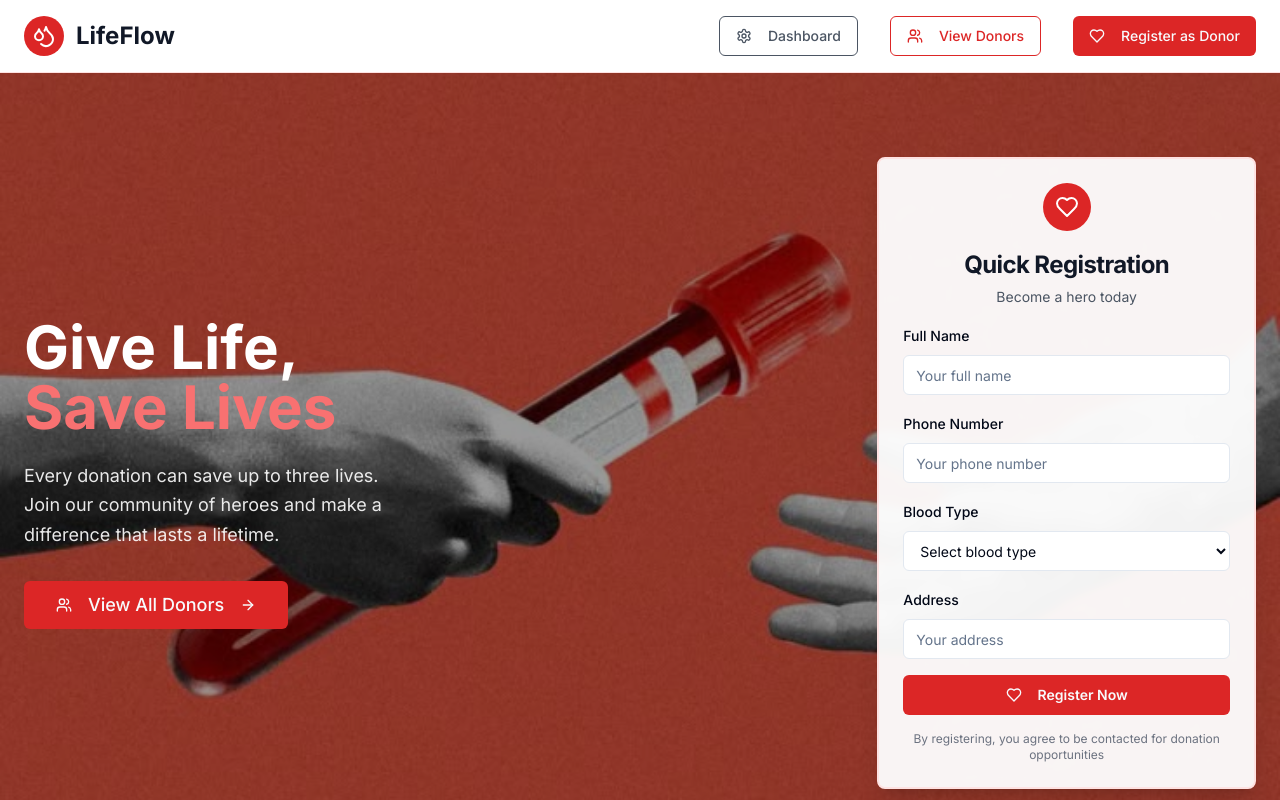
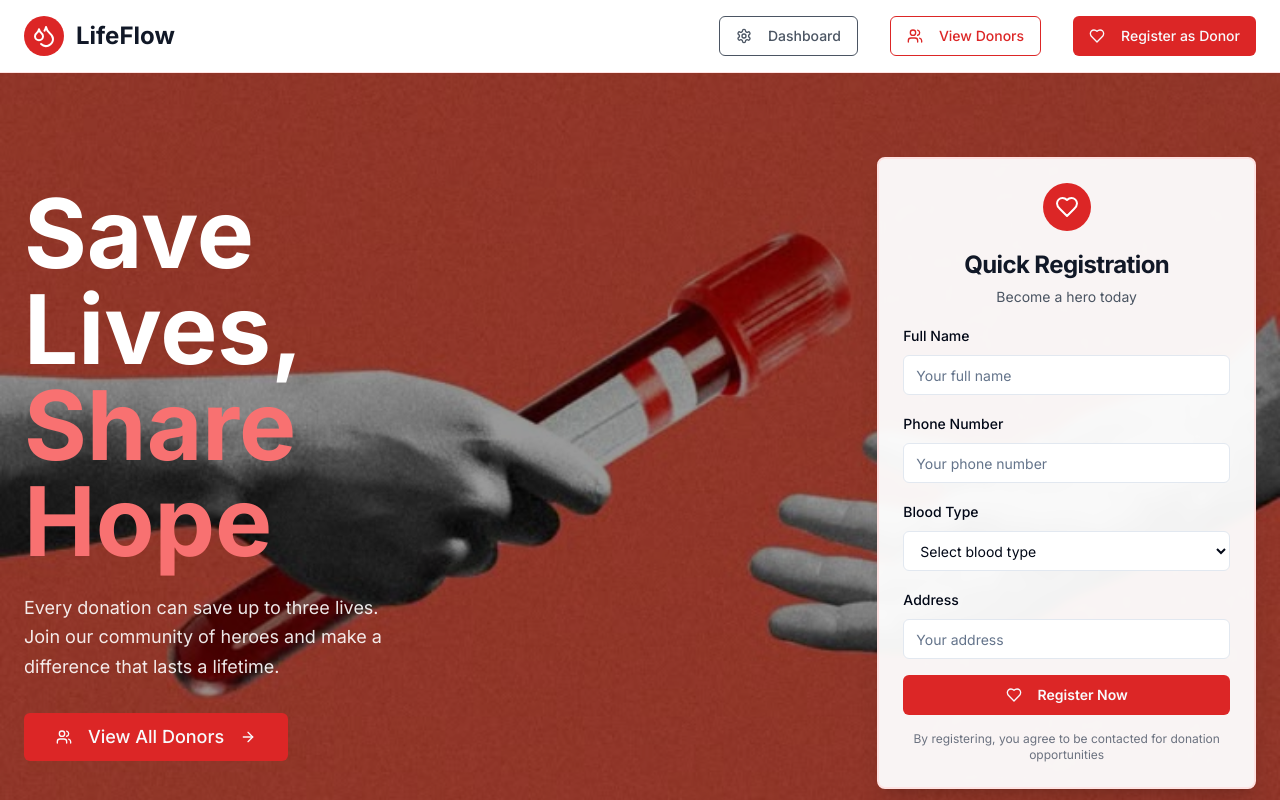
Before and after one commit to devrafid-code/vein-flow-connect, a React (Vite) app: page / in a window 1280 px wide. Shown: the top 800 px of the page. Built offline with nearby package versions, Linux system fonts and the light colour scheme.

Commit message:
Change hero title size
Increase the size of the hero section title.

```diff
--- a/src/pages/Index.tsx
+++ b/src/pages/Index.tsx
@@ -1,3 +1,4 @@
+
 import { useState, useEffect } from 'react';
 import { Heart, Droplets, Calendar, ArrowRight, Users, Settings, Phone, MapPin } from 'lucide-react';
 import { Button } from '@/components/ui/button';
@@ -145,9 +146,9 @@ const Index = () => {
             {/* Left Column - Hero Text */}
             <div className="space-y-8">
               <div className="space-y-6">
-                <h1 className="text-4xl lg:text-6xl font-bold text-white leading-tight">
-                  Give Life,
-                  <span className="text-red-400 block">Save Lives</span>
+                <h1 className="text-6xl lg:text-8xl font-bold text-white leading-tight">
+                  Save Lives,
+                  <span className="text-red-400 block">Share Hope</span>
                 </h1>
                 <p className="text-lg text-white/90 leading-relaxed">
                   Every donation can save up to three lives. Join our community of heroes
```
